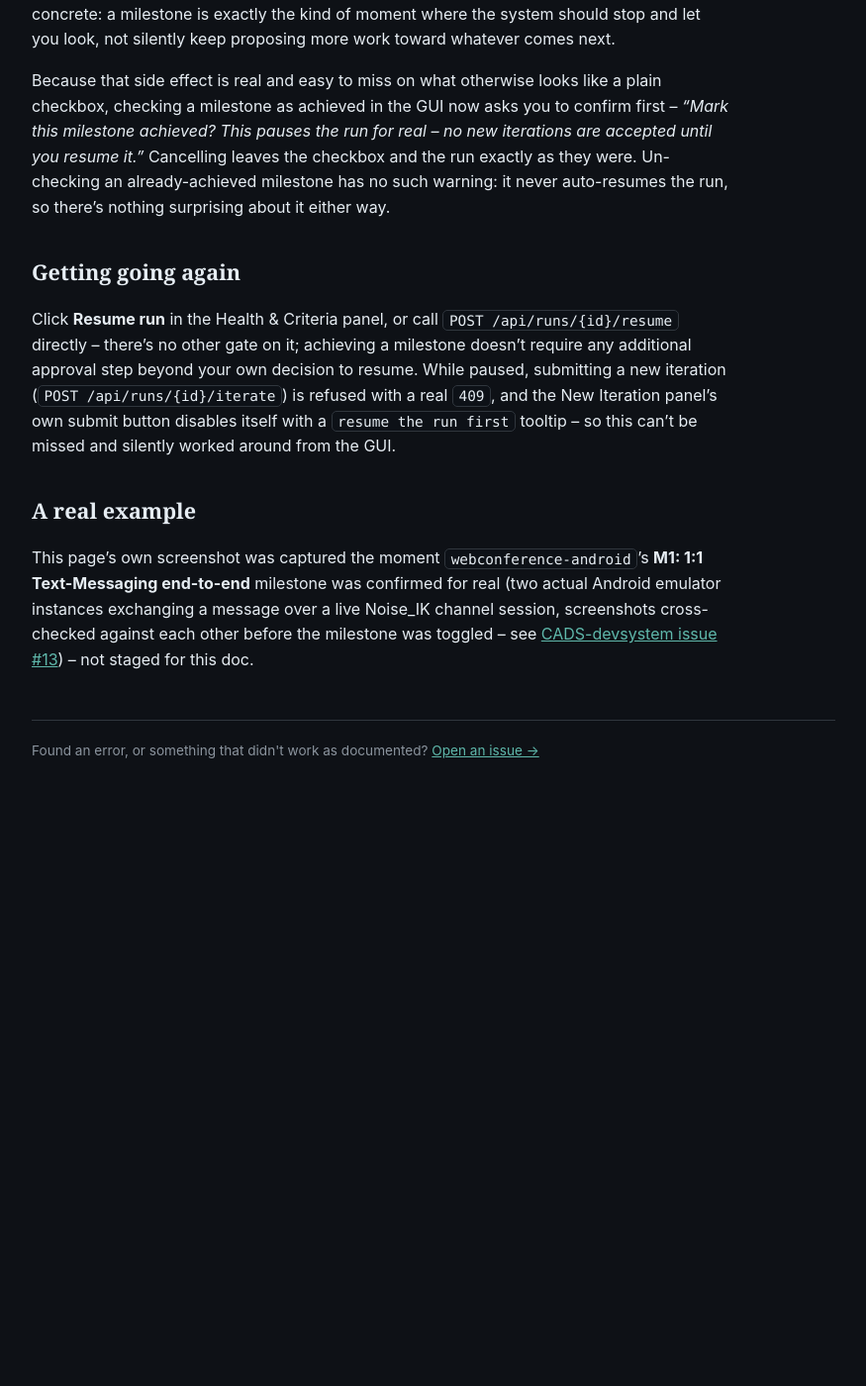
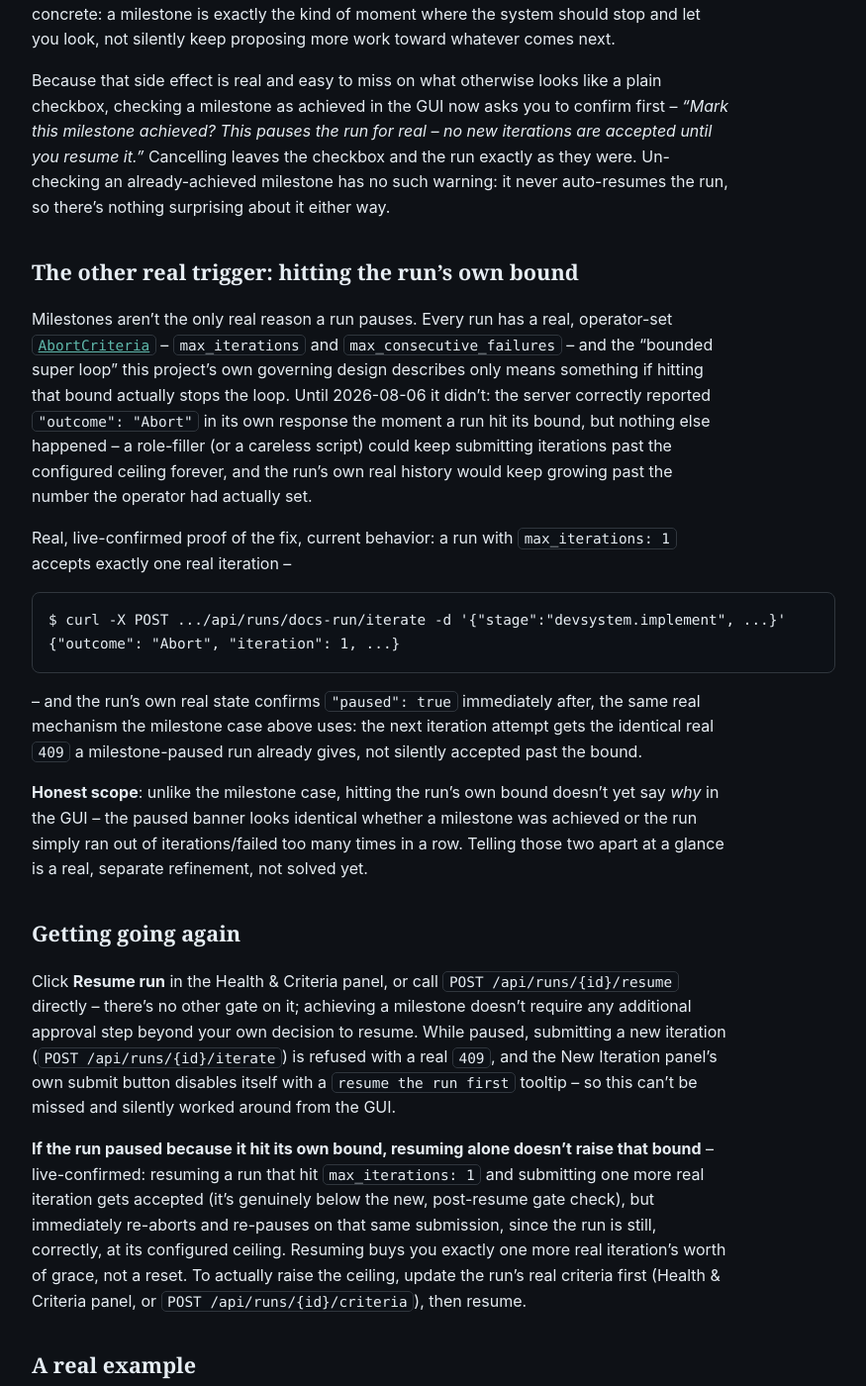
Before and after one commit to scimbe/CADS-devsystem-docs, a Jekyll site: the page built from _how-to/why-did-my-run-pause.md, in a window 1280 px wide and 1400 px high, scrolled down 1191 px. Shown: the whole window at 99% size, without its empty margins (322-1197 px from the left). Built offline with Jekyll 4.4.1, drawn with Linux system fonts in a browser that asks for light colours; before the commit the page ends 2024 px from its top, so only the background shows below that.

Commit message:
how-to: document the second real pause trigger -- hitting the run's own bound
CADS-devsystem@9261087 (stress-test run 47, the most significant finding
this methodology has produced) fixed a real gap: RunOutcome::Abort used to
be purely advisory, so a run could keep accepting iterations past its own
configured max_iterations/max_consecutive_failures forever. Now it
actually pauses, the same real mechanism the milestone case already used.

Added a new section covering this second trigger with live-confirmed
proof, and corrected the "getting going again" section: resuming a run
that hit its own bound doesn't raise that bound -- it buys exactly one
more real iteration's worth of grace before re-aborting, confirmed live.

````diff
--- a/_how-to/why-did-my-run-pause.md
+++ b/_how-to/why-did-my-run-pause.md
@@ -1,6 +1,6 @@
 ---
 title: "Why did my run pause itself?"
-description: What happens when a milestone is achieved, and how to get going again.
+description: What happens when a milestone is achieved or a run hits its own bound, and how to get going again.
 order: 5
 ---
 
@@ -33,6 +33,34 @@ Cancelling leaves the checkbox and the run exactly as they were. Un-checking an
 milestone has no such warning: it never auto-resumes the run, so there's nothing surprising about
 it either way.
 
+## The other real trigger: hitting the run's own bound
+
+Milestones aren't the only real reason a run pauses. Every run has a real, operator-set
+[`AbortCriteria`]({{ '/reference/rest-api/' | relative_url }}) -- `max_iterations` and
+`max_consecutive_failures` -- and the "bounded super loop" this project's own governing design
+describes only means something if hitting that bound actually stops the loop. Until 2026-08-06 it
+didn't: the server correctly reported `"outcome": "Abort"` in its own response the moment a run hit
+its bound, but nothing else happened -- a role-filler (or a careless script) could keep submitting
+iterations past the configured ceiling forever, and the run's own real history would keep growing
+past the number the operator had actually set.
+
+Real, live-confirmed proof of the fix, current behavior: a run with `max_iterations: 1` accepts
+exactly one real iteration --
+
+```
+$ curl -X POST .../api/runs/docs-run/iterate -d '{"stage":"devsystem.implement", ...}'
+{"outcome": "Abort", "iteration": 1, ...}
+```
+
+-- and the run's own real state confirms `"paused": true` immediately after, the same real
+mechanism the milestone case above uses: the next iteration attempt gets the identical real `409`
+a milestone-paused run already gives, not silently accepted past the bound.
+
+**Honest scope**: unlike the milestone case, hitting the run's own bound doesn't yet say *why* in
+the GUI -- the paused banner looks identical whether a milestone was achieved or the run simply ran
+out of iterations/failed too many times in a row. Telling those two apart at a glance is a real,
+separate refinement, not solved yet.
+
 ## Getting going again
 
 Click **Resume run** in the Health & Criteria panel, or call `POST /api/runs/{id}/resume`
@@ -42,6 +70,14 @@ approval step beyond your own decision to resume. While paused, submitting a new
 submit button disables itself with a `resume the run first` tooltip -- so this can't be missed
 and silently worked around from the GUI.
 
+**If the run paused because it hit its own bound, resuming alone doesn't raise that bound** --
+live-confirmed: resuming a run that hit `max_iterations: 1` and submitting one more real iteration
+gets accepted (it's genuinely below the new, post-resume gate check), but immediately re-aborts and
+re-pauses on that same submission, since the run is still, correctly, at its configured ceiling.
+Resuming buys you exactly one more real iteration's worth of grace, not a reset. To actually raise
+the ceiling, update the run's real criteria first (Health & Criteria panel, or
+`POST /api/runs/{id}/criteria`), then resume.
+
 ## A real example
 
 This page's own screenshot was captured the moment `webconference-android`'s **M1: 1:1
````
